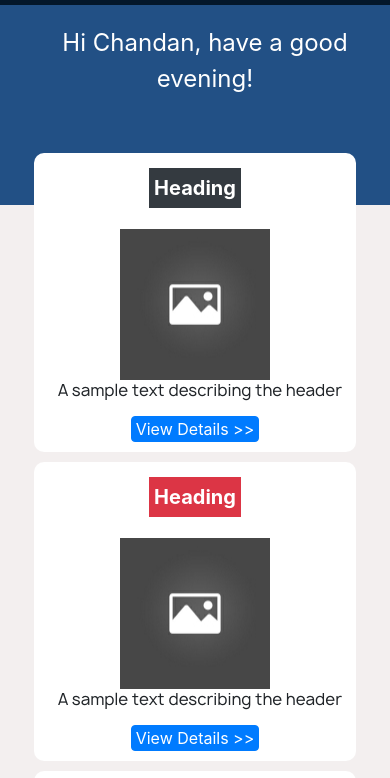
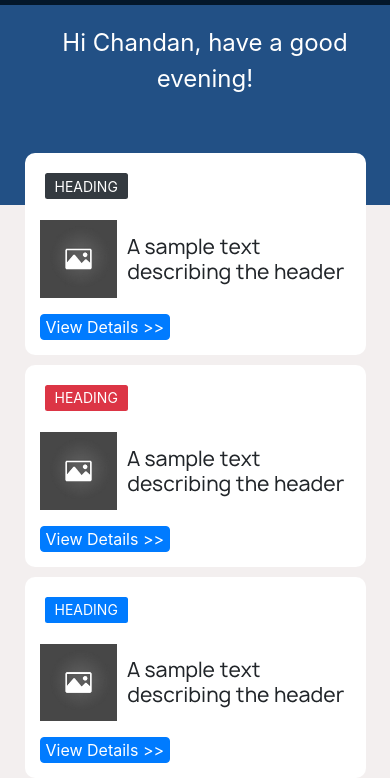
Before and after one commit to tamsay/Webdev_studentpage, a plain HTML site: page index.html in a window 390 px wide. Shown: the part 68-846 px from the top of the page. Drawn offline with Linux system fonts and the light colour scheme.

Commit message:
Redesigned the mobile view of the page

```diff
--- a/css/styles.css
+++ b/css/styles.css
@@ -72,7 +72,7 @@
     /* background-color: gray; */
     top: 13.5em;
     /* height:100%; */
-    width: 85%;
+    width: 90%;
     /* align-self: center; */
     padding: 0px;
     margin: 0px;
@@ -106,11 +106,13 @@
     /* justify-content: center; */
   }
   .category{
-    padding: 5px;
+    border-radius: 2.5px;
+    padding: 2.5px 10px;
     margin: 0px;
+    text-transform: uppercase;
     /* text-align: center; */
-    font-size: 1.25em;
-    font-weight: bold;
+    font-size: 0.875em;
+    /* font-weight: bold; */
     color: white;
   }
   .middlerow{
@@ -147,7 +149,7 @@
   .middlerow .col-md-9 p{
     padding: 0px;
     margin: 0px;
-    font-size:1em;
+    font-size:0.875em;
     line-height: 1.25em;
     text-align: left;
     font-family: 'Manrope Regular';
@@ -167,7 +169,7 @@
   }
   .btnrow button{
     width: fit-content;
-    padding: 0px 4px;
+    padding: 0px 5px;
     margin: 0px;
   }
 
@@ -199,32 +201,47 @@
     margin: 0px;
   }
 
+  .inner{
+    padding: 15px;
+  }
   .toprow{
     margin: 0px;
     /* height: 25%; */
-    /* width: fit-content; */
+    width: fit-content;
     padding: 5px;
     justify-content: center;
+  }
+  .middlerow{
+    display: flex;
+    flex-direction: row;
+    align-items: center;
+    margin: 0px;
+    padding: 0px;
+    width: 100%;
   }
     .middlerow .col-md-3{
       /* background-color: red; */
       margin: 0px;
       /* padding:  0px auto; */
-      display: flex;
+      /* display: flex;
       justify-content: center;
-      align-items: center;
+      align-items: center; */
       padding: 0px;
+      width: 25%;
     }
     .studentPortalImg{
-      width: 50%;
+      width: 100%;
     }
 
     .middlerow .col-md-9{
       align-items: center;
-      justify-content: center;
+      width: 75%;
+      /* justify-content: center; */
+      /* background-color: red; */
     }
     .middlerow .col-md-9 p{
-      text-align: center;
+      text-align: left;
+      font-size: 1.25em;
     }
 
 
@@ -237,7 +254,7 @@
       /* background-color: red; */
       width: 100%;
       align-items: center;
-      justify-content: center;
+      justify-content: flex-start;
     }
 
 }
```
